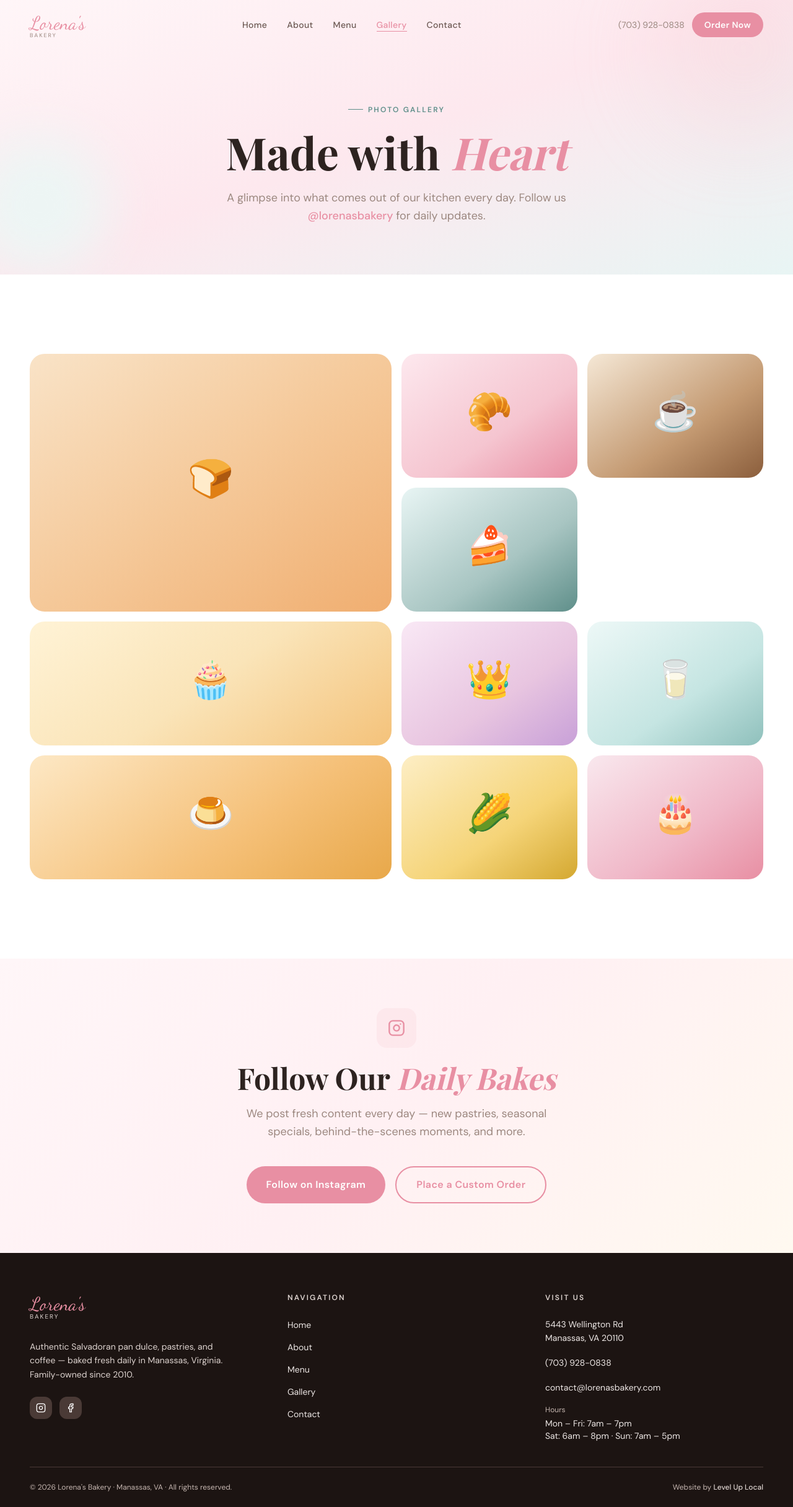
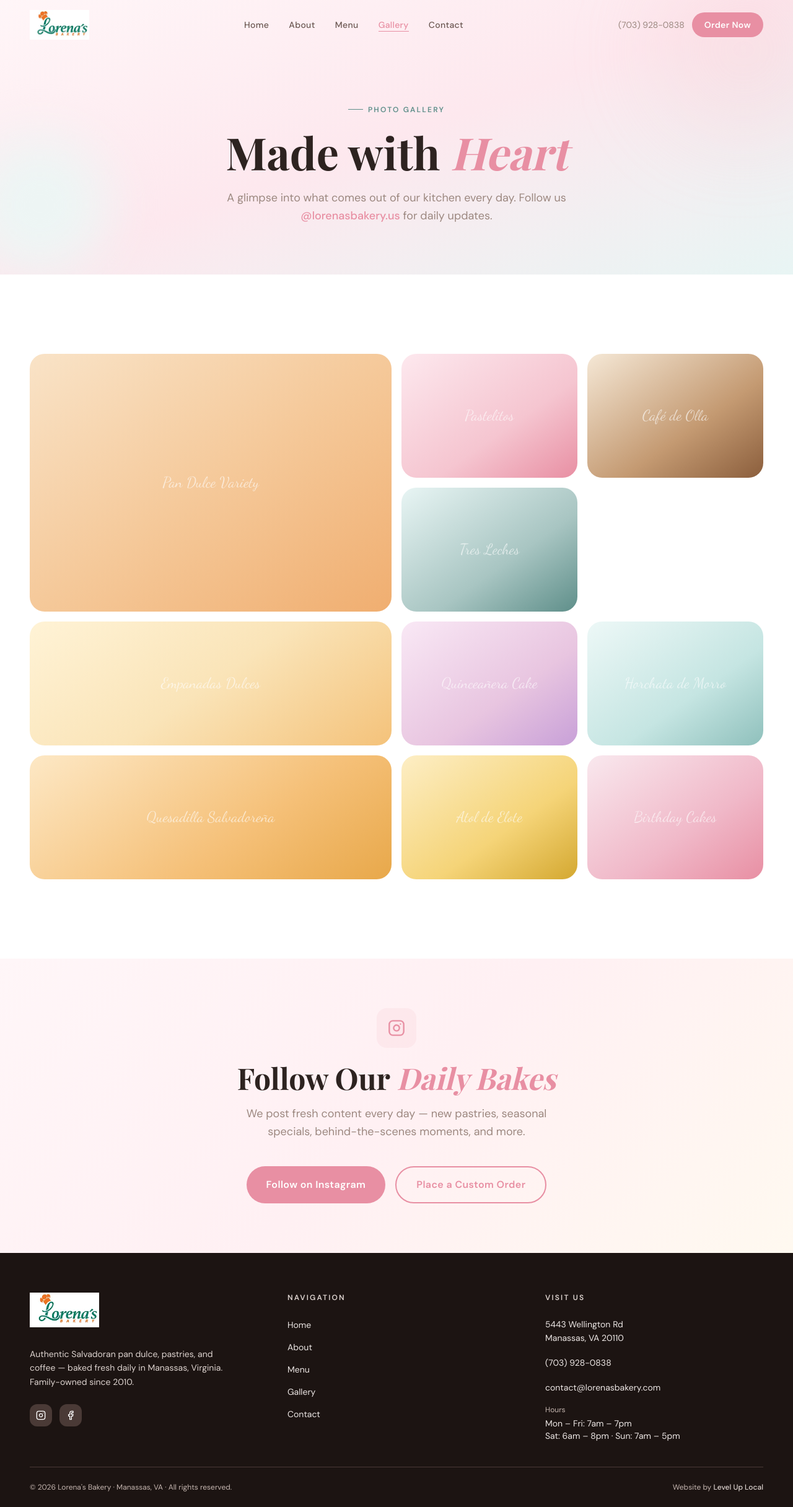
Before and after one commit to MicroServiceTraining-BAH/lorenas-bakery, a Next.js app: page /gallery in a window 1280 px wide. Shown: the whole page at 62% size. Built offline with nearby package versions, Linux system fonts and the light colour scheme.

Commit message:
chore: auto-lint, type-check, and format

```diff
--- a/app/gallery/page.tsx
+++ b/app/gallery/page.tsx
@@ -10,7 +10,6 @@ export const metadata: Metadata = {
 type GalleryItem = {
   label: string;
   caption: string;
-  emoji: string;
   gradient: string;
   span?: string;
 };
@@ -19,64 +18,54 @@ const GALLERY: GalleryItem[] = [
   {
     label: 'Pan Dulce Variety',
     caption: 'Conchas, cuernos, and semitas — baked fresh every morning',
-    emoji: '🍞',
     gradient: 'linear-gradient(145deg, #F9E3C7 0%, #F5C99A 50%, #F0AE70 100%)',
     span: 'sm:col-span-2 sm:row-span-2',
   },
   {
     label: 'Pastelitos',
     caption: 'Golden flaky hand pies, sweet and savory',
-    emoji: '🥐',
     gradient: 'linear-gradient(145deg, #FDE8EE 0%, #F5C5D0 60%, #E88FA3 100%)',
   },
   {
     label: 'Café de Olla',
     caption: 'Brewed with cinnamon and piloncillo',
-    emoji: '☕',
     gradient: 'linear-gradient(145deg, #F5E8D6 0%, #C49A72 60%, #8B5E3C 100%)',
   },
   {
     label: 'Tres Leches',
     caption: 'Soaked in three milks, topped with cream',
-    emoji: '🍰',
     gradient: 'linear-gradient(145deg, #E8F5F4 0%, #A8C5C2 60%, #5F8F8A 100%)',
   },
   {
     label: 'Empanadas Dulces',
     caption: 'Fried custard empanadas rolled in cinnamon sugar',
-    emoji: '🧁',
     gradient: 'linear-gradient(145deg, #FFF3D6 0%, #FAE4B8 50%, #F4C27A 100%)',
     span: 'sm:col-span-2',
   },
   {
     label: 'Quinceañera Cake',
     caption: 'Custom tiered cakes for your special day',
-    emoji: '👑',
     gradient: 'linear-gradient(145deg, #F9E8F5 0%, #E8C5E0 60%, #C8A0D8 100%)',
   },
   {
     label: 'Horchata de Morro',
     caption: 'Authentic Salvadoran horchata — unlike anything else',
-    emoji: '🥛',
     gradient: 'linear-gradient(145deg, #EDF8F7 0%, #C5E5E2 60%, #8FC0BC 100%)',
   },
   {
     label: 'Quesadilla Salvadoreña',
     caption: 'Rice flour cake with parmesan and sesame seeds',
-    emoji: '🍮',
     gradient: 'linear-gradient(145deg, #FDE8C5 0%, #F5C078 60%, #E8A84A 100%)',
     span: 'sm:col-span-2',
   },
   {
     label: 'Atol de Elote',
     caption: 'Traditional warm corn drink — the taste of home',
-    emoji: '🌽',
     gradient: 'linear-gradient(145deg, #FDEEC5 0%, #F5D478 60%, #D4A830 100%)',
   },
   {
     label: 'Birthday Cakes',
     caption: 'Custom decorated for any celebration',
-    emoji: '🎂',
     gradient: 'linear-gradient(145deg, #F9E8EE 0%, #F0B8C8 60%, #E88FA3 100%)',
   },
 ];
@@ -102,13 +91,13 @@ export default function GalleryPage() {
           <p className="mt-6 font-sans text-lg text-stone-600 max-w-xl mx-auto leading-relaxed">
             A glimpse into what comes out of our kitchen every day. Follow us{' '}
             <a
-              href="https://instagram.com"
+              href="https://www.instagram.com/lorenasbakery.us/"
               target="_blank"
               rel="noopener noreferrer"
               className="text-rose-blush font-medium hover:underline"
               aria-label="Follow Lorena's Bakery on Instagram"
             >
-              @lorenasbakery
+              @lorenasbakery.us
             </a>{' '}
             for daily updates.
           </p>
@@ -132,12 +121,7 @@ export default function GalleryPage() {
                 style={{ background: item.gradient }}
               >
                 <div className="h-full flex flex-col items-center justify-center p-6 text-center">
-                  <span
-                    className="text-5xl md:text-6xl mb-3 transition-transform duration-500 group-hover:scale-110 inline-block"
-                    aria-hidden="true"
-                  >
-                    {item.emoji}
-                  </span>
+                  <span className="font-script text-2xl text-white/60">{item.label}</span>
                 </div>
                 {/* Hover caption */}
                 <figcaption className="absolute inset-0 bg-stone-900/0 group-hover:bg-stone-900/30 transition-all duration-300 rounded-3xl flex flex-col items-center justify-end p-5 opacity-0 group-hover:opacity-100">
@@ -174,7 +158,7 @@ export default function GalleryPage() {
           </p>
           <div className="mt-10 flex flex-wrap justify-center gap-4">
             <a
-              href="https://instagram.com"
+              href="https://www.instagram.com/lorenasbakery.us/"
               target="_blank"
               rel="noopener noreferrer"
               className="btn-primary text-base px-8 py-4"
--- a/components/AboutSection.tsx
+++ b/components/AboutSection.tsx
@@ -21,7 +21,9 @@ export default function AboutSection() {
                 <div className="h-full flex flex-col items-center justify-center text-center px-10">
                   <div className="font-script text-5xl text-white/70 mb-6">Con Amor</div>
                   <div className="w-20 h-20 rounded-full bg-white/20 flex items-center justify-center mb-4">
-                    <span className="text-4xl">👩‍🍳</span>
+                    <svg width="36" height="36" viewBox="0 0 24 24" fill="none" aria-hidden="true">
+                      <path d="M12 2C9.24 2 7 4.24 7 7c0 1.9.99 3.56 2.47 4.5C6.92 12.7 5 15.16 5 18v1h14v-1c0-2.84-1.92-5.3-4.47-6.5C15.01 10.56 16 8.9 16 7c0-2.76-2.24-5-4-5z" fill="white" fillOpacity="0.7" />
+                    </svg>
                   </div>
                   <p className="font-sans text-white/80 text-sm leading-relaxed max-w-xs">
                     &ldquo;Every piece of bread carries the warmth of home and the pride of our heritage.&rdquo;
--- a/components/Footer.tsx
+++ b/components/Footer.tsx
@@ -1,3 +1,4 @@
+import Image from 'next/image';
 import Link from 'next/link';
 
 const NAV_LINKS = [
@@ -16,9 +17,14 @@ export default function Footer() {
         <div className="grid md:grid-cols-3 gap-12 lg:gap-16">
           {/* Brand */}
           <div>
-            <Link href="/" className="inline-flex flex-col leading-none mb-4" aria-label="Lorena's Bakery home">
-              <span className="font-script text-3xl text-rose-blush">Lorena&apos;s</span>
-              <span className="font-sans text-[10px] tracking-[0.2em] uppercase text-stone-400 -mt-0.5">Bakery</span>
+            <Link href="/" className="inline-flex mb-4" aria-label="Lorena's Bakery home">
+              <Image
+                src="/lorenas-logo.webp"
+                alt="Lorena's Bakery"
+                width={120}
+                height={60}
+                className="h-14 w-auto"
+              />
             </Link>
             <p className="font-sans text-sm text-stone-400 leading-relaxed max-w-xs mt-4">
               Authentic Salvadoran pan dulce, pastries, and coffee — baked fresh daily in
@@ -26,7 +32,7 @@ export default function Footer() {
             </p>
             <div className="mt-6 flex items-center gap-3">
               <a
-                href="https://instagram.com"
+                href="https://www.instagram.com/lorenasbakery.us/"
                 target="_blank"
                 rel="noopener noreferrer"
                 className="w-9 h-9 rounded-xl bg-stone-800 hover:bg-rose-blush flex items-center justify-center transition-colors duration-200"
--- a/components/GalleryGrid.tsx
+++ b/components/GalleryGrid.tsx
@@ -2,7 +2,6 @@ import Link from 'next/link';
 
 type GalleryCell = {
   label: string;
-  emoji: string;
   gradient: string;
   span?: string;
 };
@@ -10,39 +9,32 @@ type GalleryCell = {
 const GALLERY_CELLS: GalleryCell[] = [
   {
     label: 'Conchas y Pan Dulce',
-    emoji: '🍞',
     gradient: 'linear-gradient(145deg, #F9E3C7 0%, #F0AE70 100%)',
     span: 'col-span-2 row-span-2',
   },
   {
     label: 'Pastelitos frescos',
-    emoji: '🥐',
     gradient: 'linear-gradient(145deg, #FDE8EE 0%, #E88FA3 100%)',
   },
   {
     label: 'Café de Olla',
-    emoji: '☕',
     gradient: 'linear-gradient(145deg, #F5E8D6 0%, #A0704A 100%)',
   },
   {
     label: 'Pastel de Queso',
-    emoji: '🍰',
     gradient: 'linear-gradient(145deg, #E8F5F4 0%, #5F8F8A 100%)',
   },
   {
     label: 'Empanadas Dulces',
-    emoji: '🧁',
     gradient: 'linear-gradient(145deg, #FFF3D6 0%, #F4C27A 100%)',
     span: 'col-span-2',
   },
   {
     label: 'Tortas de Boda',
-    emoji: '🎂',
     gradient: 'linear-gradient(145deg, #F9E8F5 0%, #D4A0C8 100%)',
   },
   {
     label: 'Quesadilla Salvadoreña',
-    emoji: '🍮',
     gradient: 'linear-gradient(145deg, #FDE8C5 0%, #E8A84A 100%)',
   },
 ];
@@ -66,13 +58,13 @@ export default function GalleryGrid() {
           <p className="font-sans text-stone-600 max-w-xs leading-relaxed sm:text-right">
             Every piece tells a story. Follow us{' '}
             <a
-              href="https://instagram.com"
+              href="https://www.instagram.com/lorenasbakery.us/"
               className="text-rose-blush font-medium hover:underline"
               target="_blank"
               rel="noopener noreferrer"
               aria-label="Follow Lorena's Bakery on Instagram"
             >
-              @lorenasbakery
+              @lorenasbakery.us
             </a>{' '}
             for daily bakes and specials.
           </p>
@@ -93,12 +85,7 @@ export default function GalleryGrid() {
               style={{ background: cell.gradient }}
             >
               <div className="h-full flex flex-col items-center justify-center p-4">
-                <span
-                  className="text-5xl md:text-6xl transition-transform duration-500 group-hover:scale-110"
-                  aria-hidden="true"
-                >
-                  {cell.emoji}
-                </span>
+                <span className="font-script text-2xl text-white/60 text-center">{cell.label}</span>
               </div>
               {/* Hover overlay */}
               <div className="absolute inset-0 bg-stone-900/0 group-hover:bg-stone-900/20 transition-all duration-300 rounded-3xl flex items-end p-4 opacity-0 group-hover:opacity-100">
--- a/components/Hero.tsx
+++ b/components/Hero.tsx
@@ -153,19 +153,6 @@ export default function Hero() {
                     <div className="font-script text-7xl text-white/80 leading-none mb-4">
                       Pan Dulce
                     </div>
-                    <div className="flex justify-center gap-3 mb-4">
-                      {['🥐', '🍞', '☕', '🍰', '🧁'].map((emoji, i) => (
-                        <span
-                          key={i}
-                          className="text-3xl"
-                          style={{
-                            animation: `float ${4 + i * 0.5}s ease-in-out ${i * 0.3}s infinite`,
-                          }}
-                        >
-                          {emoji}
-                        </span>
-                      ))}
-                    </div>
                     <p className="font-sans text-sm text-white/80 tracking-wide">
                       Baked fresh every morning
                     </p>
--- a/components/Navbar.tsx
+++ b/components/Navbar.tsx
@@ -1,6 +1,7 @@
 'use client';
 
 import { useState, useEffect } from 'react';
+import Image from 'next/image';
 import Link from 'next/link';
 import { usePathname } from 'next/navigation';
 import { cn } from '@/lib/utils';
@@ -45,13 +46,15 @@ export default function Navbar() {
       <div className="max-w-7xl mx-auto px-5 sm:px-8 lg:px-12">
         <nav className="flex items-center justify-between h-16 md:h-20" aria-label="Main navigation">
           {/* Logo */}
-          <Link href="/" className="flex flex-col leading-none group" aria-label="Lorena's Bakery home">
-            <span className="font-script text-2xl md:text-3xl text-rose-blush transition-colors duration-200 group-hover:text-rose-400">
-              Lorena&apos;s
-            </span>
-            <span className="font-sans text-[9px] tracking-[0.22em] uppercase text-stone-600 -mt-0.5">
-              Bakery
-            </span>
+          <Link href="/" className="flex items-center" aria-label="Lorena's Bakery home">
+            <Image
+              src="/lorenas-logo.webp"
+              alt="Lorena's Bakery"
+              width={110}
+              height={55}
+              className="h-12 w-auto"
+              priority
+            />
           </Link>
 
           {/* Desktop Nav */}
```
Also changed, not shown: public/lorenas-logo.webp (added).
